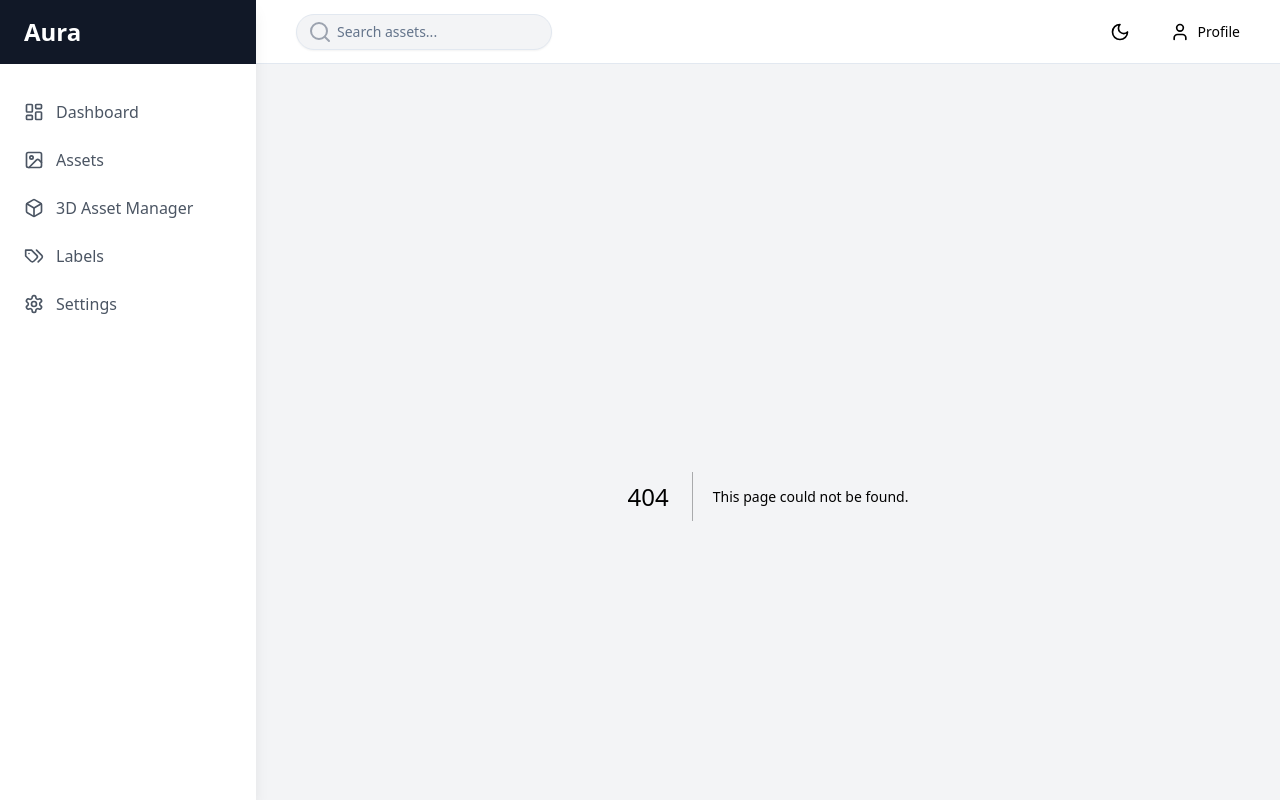
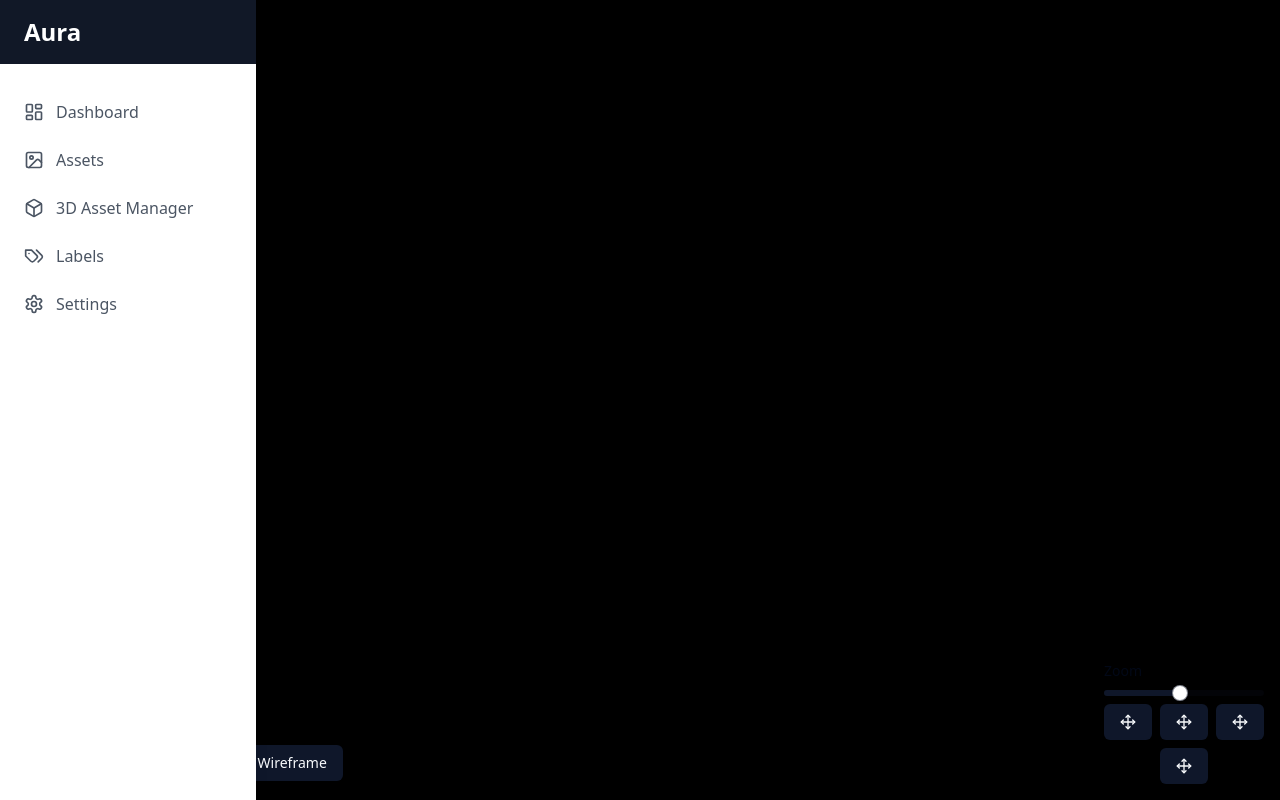
Before and after one commit to danyaeche/Aura.dev, a Next.js app: page /view-asset/1 in a window 1280 px wide. Before the commit this address had no page. Built offline with nearby package versions, Linux system fonts and the light colour scheme.

Commit message:
SOFTGEN MAGIC

```diff
--- a/src/components/ThreeViewer.js
+++ b/src/components/ThreeViewer.js
@@ -9,12 +9,10 @@ import { TDSLoader } from 'three/examples/jsm/loaders/TDSLoader';
 import { Button } from "@/components/ui/button";
 import { Slider } from "@/components/ui/slider";
 import { Label } from "@/components/ui/label";
-import { RotateCw, Move, Grid, Box, Maximize, Minimize } from "lucide-react";
-import { Switch } from "@/components/ui/switch";
+import { RotateCw, Move, Grid, Box } from "lucide-react";
 
 export const ThreeViewer = ({ modelUrl }) => {
   const mountRef = useRef(null);
-  const [isLoading, setIsLoading] = useState(true);
   const [error, setError] = useState(null);
   const [scene, setScene] = useState(null);
   const [camera, setCamera] = useState(null);
@@ -23,23 +21,17 @@ export const ThreeViewer = ({ modelUrl }) => {
   const [object, setObject] = useState(null);
   const [wireframe, setWireframe] = useState(false);
   const [modelInfo, setModelInfo] = useState(null);
-  const [isFullscreen, setIsFullscreen] = useState(false);
-  const [loadingProgress, setLoadingProgress] = useState(0);
 
   useEffect(() => {
     if (!modelUrl || !mountRef.current) return;
 
     const init = () => {
-      setIsLoading(true);
-      setError(null);
-      setLoadingProgress(0);
-
       try {
         // Scene setup
         const newScene = new THREE.Scene();
-        const newCamera = new THREE.PerspectiveCamera(75, mountRef.current.clientWidth / mountRef.current.clientHeight, 0.1, 1000);
+        const newCamera = new THREE.PerspectiveCamera(75, window.innerWidth / window.innerHeight, 0.1, 1000);
         const newRenderer = new THREE.WebGLRenderer({ antialias: true });
-        newRenderer.setSize(mountRef.current.clientWidth, mountRef.current.clientHeight);
+        newRenderer.setSize(window.innerWidth, window.innerHeight);
         mountRef.current.appendChild(newRenderer.domElement);
 
         // Lighting
@@ -79,7 +71,7 @@ export const ThreeViewer = ({ modelUrl }) => {
             loader = new TDSLoader();
             break;
           default:
-            throw new Error('Unsupported file format');
+            throw new Error(`Unsupported file format: ${extension}`);
         }
 
         loader.load(
@@ -114,25 +106,18 @@ export const ThreeViewer = ({ modelUrl }) => {
               polyCount: Math.round(polyCount),
               fileSize: (loadedObject.byteLength / 1024 / 1024).toFixed(2) + ' MB'
             });
-
-            setIsLoading(false);
-            setLoadingProgress(100);
           },
           (xhr) => {
-            const progress = (xhr.loaded / xhr.total) * 100;
-            console.log(progress.toFixed(2) + '% loaded');
-            setLoadingProgress(progress);
+            console.log((xhr.loaded / xhr.total * 100) + '% loaded');
           },
           (error) => {
             console.error('Error loading 3D model:', error);
-            setError('Failed to load the 3D model: ' + error.message);
-            setIsLoading(false);
+            setError(`Failed to load the 3D model: ${error.message}`);
           }
         );
       } catch (err) {
         console.error('Error initializing 3D viewer:', err);
-        setError('Failed to initialize 3D viewer: ' + err.message);
-        setIsLoading(false);
+        setError(`Failed to initialize 3D viewer: ${err.message}`);
       }
     };
 
@@ -161,10 +146,10 @@ export const ThreeViewer = ({ modelUrl }) => {
 
   useEffect(() => {
     const handleResize = () => {
-      if (camera && renderer && mountRef.current) {
-        camera.aspect = mountRef.current.clientWidth / mountRef.current.clientHeight;
+      if (camera && renderer) {
+        camera.aspect = window.innerWidth / window.innerHeight;
         camera.updateProjectionMatrix();
-        renderer.setSize(mountRef.current.clientWidth, mountRef.current.clientHeight);
+        renderer.setSize(window.innerWidth, window.innerHeight);
       }
     };
 
@@ -223,43 +208,21 @@ export const ThreeViewer = ({ modelUrl }) => {
     }
   };
 
-  const toggleFullscreen = () => {
-    setIsFullscreen(!isFullscreen);
-    if (!isFullscreen) {
-      mountRef.current.requestFullscreen();
-    } else {
-      document.exitFullscreen();
-    }
-  };
-
-  if (isLoading) {
-    return (
-      <div className="flex flex-col items-center justify-center h-full bg-gray-100">
-        <div className="animate-spin rounded-full h-32 w-32 border-t-2 border-b-2 border-blue-500 mb-4"></div>
-        <p>Loading: {loadingProgress.toFixed(2)}%</p>
-      </div>
-    );
-  }
-
   if (error) {
     return (
-      <div className="flex items-center justify-center h-full bg-red-100 text-red-700 text-xl font-bold p-4">
+      <div className="flex items-center justify-center h-screen bg-red-100 text-red-700 text-xl font-bold p-4">
         <p>{error}</p>
       </div>
     );
   }
 
   return (
-    <div className={`relative w-full h-full ${isFullscreen ? 'fixed inset-0 z-50 bg-black' : ''}`}>
+    <div className="relative w-full h-screen">
       <div ref={mountRef} className="w-full h-full"></div>
       <div className="absolute bottom-4 left-4 space-y-2">
         <Button onClick={handleResetView}>Reset View</Button>
         <Button onClick={handleRotate}><RotateCw className="mr-2 h-4 w-4" /> Rotate</Button>
         <Button onClick={toggleWireframe}><Grid className="mr-2 h-4 w-4" /> Wireframe</Button>
-        <Button onClick={toggleFullscreen}>
-          {isFullscreen ? <Minimize className="mr-2 h-4 w-4" /> : <Maximize className="mr-2 h-4 w-4" />}
-          {isFullscreen ? 'Exit Fullscreen' : 'Fullscreen'}
-        </Button>
       </div>
       <div className="absolute bottom-4 right-4 space-y-2">
         <Label htmlFor="zoom">Zoom</Label>
--- /dev/null
+++ b/src/pages/view-asset/[id].js
@@ -0,0 +1,44 @@
+import { useRouter } from 'next/router';
+import { useEffect, useState } from 'react';
+import { ThreeViewer } from '@/components/ThreeViewer';
+import { useAssets } from '@/context/AssetContext';
+import { Button } from "@/components/ui/button";
+import Link from 'next/link';
+
+export default function ViewAsset() {
+  const router = useRouter();
+  const { id } = router.query;
+  const { assets } = useAssets();
+  const [asset, setAsset] = useState(null);
+
+  useEffect(() => {
+    if (id && assets) {
+      const foundAsset = assets.find(a => a.id.toString() === id);
+      if (foundAsset) {
+        setAsset(foundAsset);
+      } else {
+        console.error('Asset not found');
+      }
+    }
+  }, [id, assets]);
+
+  if (!asset) {
+    return <div>Loading asset...</div>;
+  }
+
+  return (
+    <div className="fixed inset-0 bg-black">
+      <div className="absolute top-4 left-4 z-10">
+        <Link href="/asset-manager">
+          <Button variant="outline">Back to Asset Manager</Button>
+        </Link>
+      </div>
+      <ThreeViewer modelUrl={asset.url} />
+    </div>
+  );
+}
+
+// Disable the default layout for this page
+ViewAsset.getLayout = function getLayout(page) {
+  return page;
+};
```
